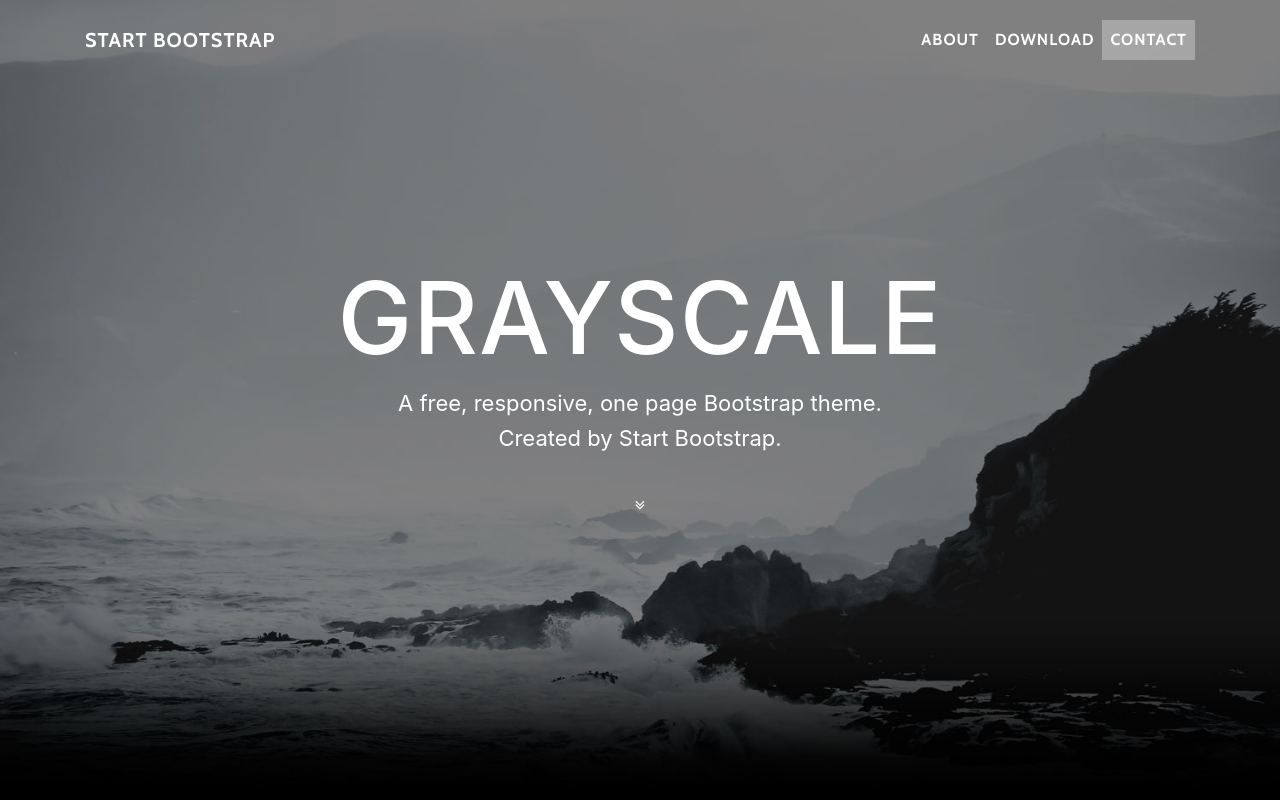
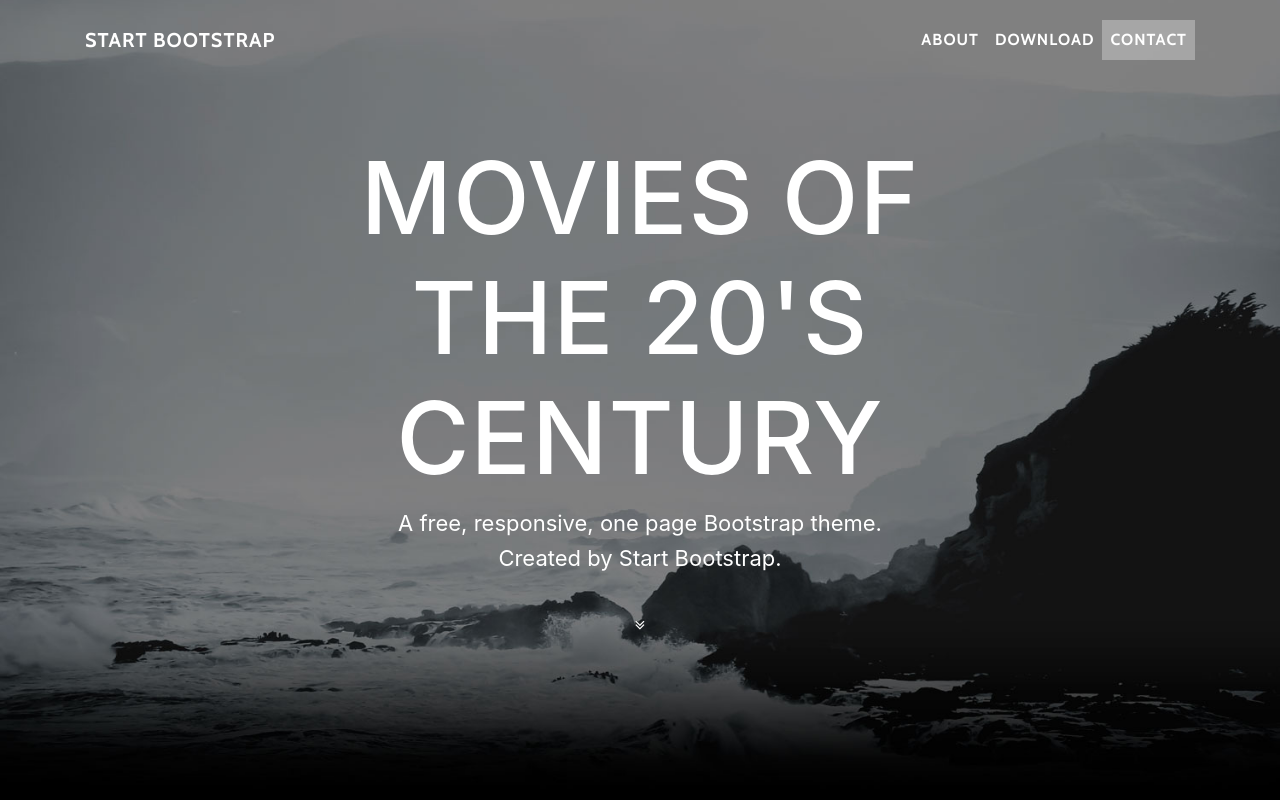
Before and after one commit to kelly-brendan/kelly-brendan.github.io, a website with bundled scripts: page index.html in a window 1280 px wide. Shown: the top 800 px of the page. Built offline with nearby package versions, Linux system fonts and the light colour scheme.

Commit message:
Updated my title of the page

```diff
--- a/index.html
+++ b/index.html
@@ -55,7 +55,7 @@
         <div class="container">
           <div class="row">
             <div class="col-lg-8 mx-auto">
-              <h1 class="brand-heading">Grayscale</h1>
+              <h1 class="brand-heading">Movies of the 20's Century</h1>
               <p class="intro-text">A free, responsive, one page Bootstrap theme.
                 <br>Created by Start Bootstrap.</p>
               <a href="#about" class="btn btn-circle js-scroll-trigger">
```
